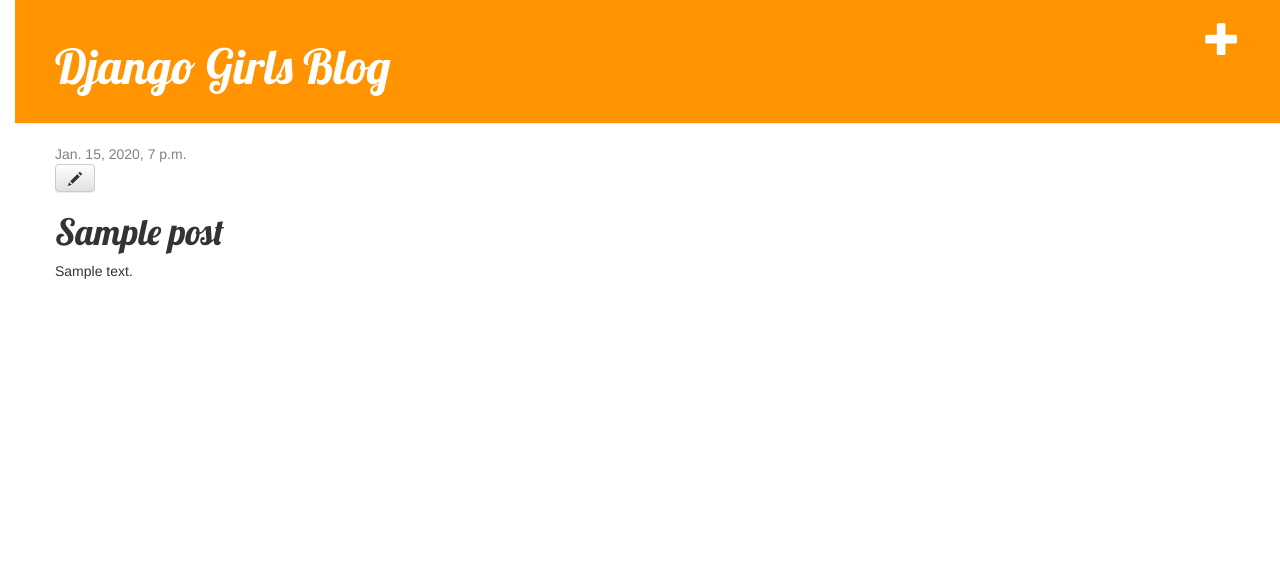
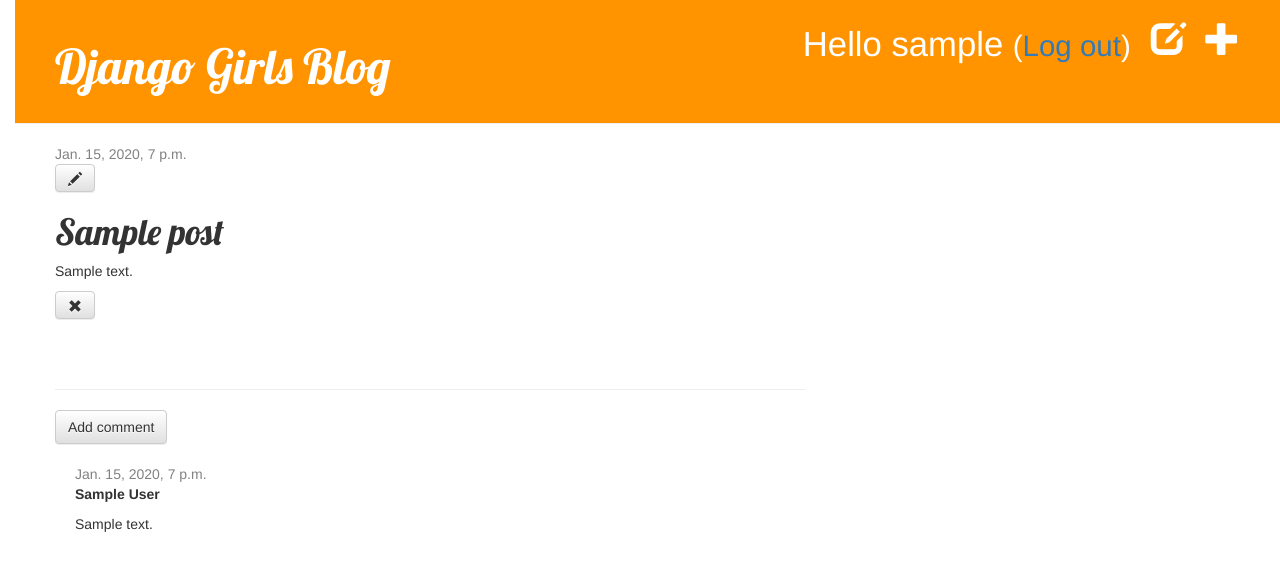
Before and after one commit to kim4pb/django-blog, a Django app: page /post/1/ in a window 1280 px wide. Shown: the top 571 px of the page. Run offline with Django 3.2, Linux system fonts and the light colour scheme; a user stored in the database is signed in; tables that the repository leaves empty hold one stand-in row (values such as "Sample post"); some libraries are stand-ins or nearby versions.

Commit message:
login, comment

```diff
--- a/blog/admin.py
+++ b/blog/admin.py
@@ -1,4 +1,5 @@
 from django.contrib import admin
-from .models import Post
+from .models import Post, Comment
 
 admin.site.register(Post)
+admin.site.register(Comment)
--- a/blog/models.py
+++ b/blog/models.py
@@ -18,3 +18,24 @@
 
     def __str__(self):
         return self.title
+
+    def publish(self):
+        self.published_date = timezone.now()
+        self.save()
+
+    def approved_comments(self):
+        return self.comments.filter(approved_comment=True)
+
+class Comment(models.Model):
+    post = models.ForeignKey('blog.Post', on_delete=models.CASCADE, related_name='comments')
+    author = models.CharField(max_length=200)
+    text = models.TextField()
+    created_date = models.DateTimeField(default=timezone.now)
+    approved_comment = models.BooleanField(default=False)
+
+    def approve(self):
+        self.approved_comment = True
+        self.save()
+
+    def __str__(self):
+        return self.text
--- a/blog/static/css/blog.css
+++ b/blog/static/css/blog.css
@@ -45,3 +45,7 @@
 .post h1 a, .post h1 a:visited {
     color: #000000;
 }
+
+.comment {
+    margin: 20px 0px 20px 20px;
+}
--- a/blog/templates/blog/base.html
+++ b/blog/templates/blog/base.html
@@ -12,6 +12,10 @@
         <div class="page-header">
             {% if user.is_authenticated %}
                 <a href="{% url 'post_new' %}" class="top-menu"><span class="glyphicon glyphicon-plus"></span></a>
+                <a href="{% url 'post_draft_list' %}" class="top-menu"><span class="glyphicon glyphicon-edit"></span></a>
+                <p class="top-menu">Hello {{ user.username }} <small>(<a href="{% url 'logout' %}">Log out</a>)</small></p>
+            {% else %}
+                <a href="{% url 'login' %}" class="top-menu"><span class="glyphicon glyphicon-lock"></span></a>
             {% endif %}
             <h1><a href="/">Django Girls Blog</a></h1>
         </div>
--- a/blog/templates/blog/post_detail.html
+++ b/blog/templates/blog/post_detail.html
@@ -6,11 +6,33 @@
             <div class="date">
                 {{ post.published_date }}
             </div>
+        {% else %}
+            <a class="btn btn-default" href="{% url 'post_publish' pk=post.pk %}">Publish</a>
         {% endif %}
         {% if user.is_authenticated %}
             <a class="btn btn-default" href="{% url 'post_edit' pk=post.pk %}"><span class="glyphicon glyphicon-pencil"></span></a>
         {% endif %}
         <h1>{{ post.title }}</h1>
         <p>{{ post.text|linebreaksbr }}</p>
+        {% if user.is_authenticated %}
+            <a class="btn btn-default" href="{% url 'post_remove' pk=post.pk %}"><span class="glyphicon glyphicon-remove"></span></a>
+        {% endif %}
     </div>
+    <hr>
+    <a class="btn btn-default" href="{% url 'add_comment_to_post' pk=post.pk %}">Add comment</a>
+    {% for comment in post.comments.all %}
+        <div class="comment">
+            <div class="date">
+                {{ comment.created_date }}
+                {% if not comment.approved_comment %}
+                    <a class="btn btn-default" href="{% url 'comment_remove' pk=comment.pk %}"><span class="glyphicon glyphicon-remove"></span></a>
+                    <a class="btn btn-default" href="{% url 'comment_approve' pk=comment.pk %}"><span class="glyphicon glyphicon-ok"></span></a>
+                {% endif %}
+            </div>
+            <strong>{{ comment.author }}</strong>
+            <p>{{ comment.text|linebreaks }}</p>
+        </div>
+    {% empty %}
+        <p>Leave a 1st comment for this post! :)</p>
+    {% endfor %}
 {% endblock %}
--- a/blog/templates/blog/post_list.html
+++ b/blog/templates/blog/post_list.html
@@ -8,6 +8,7 @@
                 <p>published: {{ post.published_date }}</p>
             </div>
             <p>{{ post.text|linebreaksbr }}</p>
+            <a href="{% url 'post_detail' pk=post.pk %}">Comments: {{ post.approved_comments.count }}</a>
         </div>
     {% endfor %}
 {% endblock %}
--- a/blog/urls.py
+++ b/blog/urls.py
@@ -1,4 +1,5 @@
 from django.urls import path
+# from django.urls import url
 from . import views
 
 urlpatterns = [
@@ -6,4 +7,11 @@
     path('post/<int:pk>/', views.post_detail, name='post_detail'),
     path('post/new', views.post_new, name='post_new'),
     path('post/<int:pk>/edit/', views.post_edit, name='post_edit'),
+    path('drafts/', views.post_draft_list, name='post_draft_list'),
+    # url(r'^post/(?P<pk>\d+)/publish/$', views.post_publish, name='post_publish'),
+    path('post/<int:pk>/publish/', views.post_publish, name='post_publish'),
+    path('post/<int:pk>/remove/', views.post_remove, name='post_remove'),
+    path('post/<int:pk>/comment/', views.add_comment_to_post, name='add_comment_to_post'),
+    path('comment/<int:pk>/approve/', views.comment_approve, name='comment_approve'),
+    path('comment/<int:pk>/remove/', views.comment_remove, name='comment_remove'),
 ]
--- a/blog/views.py
+++ b/blog/views.py
@@ -2,8 +2,9 @@
 from django.shortcuts import render
 from django.utils import timezone
 from django.shortcuts import render, get_object_or_404
-from .models import Post
-from .forms import PostForm
+from .models import Post, Comment
+from .forms import PostForm, CommentForm
+from django.contrib.auth.decorators import login_required
 
 def post_list(request):
     posts = Post.objects.filter(published_date__lte=timezone.now()).order_by('published_date')
@@ -13,19 +14,21 @@
     post = get_object_or_404(Post, pk=pk)
     return render(request, 'blog/post_detail.html', {'post': post})
 
+@login_required
 def post_new(request):
     if request.method == "POST":
         form = PostForm(request.POST)
         if form.is_valid():
             post = form.save(commit=False)
             post.author = request.user
-            post.published_date = timezone.now()
+            # post.published_date = timezone.now()
             post.save()
             return redirect('post_detail', pk=post.pk)
     else:
         form = PostForm()
     return render(request, 'blog/post_edit.html', {'form': form})
 
+@login_required
 def post_edit(request, pk):
     post = get_object_or_404(Post, pk=pk)
     if request.method == "POST":
@@ -33,9 +36,51 @@
         if form.is_valid():
             post = form.save(commit=False)
             post.author = request.user
-            post.published_date = timezone.now()
+            # post.published_date = timezone.now()
             post.save()
             return redirect('post_detail', pk=post.pk)
     else:
         form = PostForm(instance=post)
     return render(request, 'blog/post_edit.html', {'form': form})
+
+@login_required
+def post_draft_list(request):
+    posts = Post.objects.filter(published_date__isnull=True).order_by('created_date')
+    return render(request, 'blog/post_draft_list.html', {'posts': posts})
+
+@login_required
+def post_publish(request, pk):
+    post = get_object_or_404(Post, pk=pk)
+    post.publish()
+    return redirect('post_detail', pk=pk)
+
+@login_required
+def post_remove(request, pk):
+    post = get_object_or_404(Post, pk=pk)
+    post.delete()
+    return redirect('post_list')
+
+def add_comment_to_post(request, pk):
+    post = get_object_or_404(Post, pk=pk)
+    if request.method == "POST":
+        form = CommentForm(request.POST)
+        if form.is_valid():
+            comment = form.save(commit=False)
+            comment.post = post
+            comment.save()
+            return redirect('post_detail', pk=post.pk)
+    else:
+        form = CommentForm()
+    return render(request, 'blog/add_comment_to_post.html', {'form': form})
+
+@login_required
+def comment_approve(request, pk):
+    comment = get_object_or_404(Comment, pk=pk)
+    comment.approve()
+    return redirect('post_detail', pk=comment.post.pk)
+
+@login_required
+def comment_remove(request, pk):
+    comment = get_object_or_404(Comment, pk=pk)
+    comment.delete()
+    return redirect('post_detail', pk=comment.post.pk)
--- a/mysite/settings.py
+++ b/mysite/settings.py
@@ -120,3 +120,7 @@
 
 STATIC_URL = '/static/'
 STATIC_ROOT = os.path.join(BASE_DIR, 'static')
+
+# Login
+
+LOGIN_REDIRECT_URL = '/'
--- a/mysite/urls.py
+++ b/mysite/urls.py
@@ -15,8 +15,11 @@
 """
 from django.contrib import admin
 from django.urls import path, include
+from django.contrib.auth import views
 
 urlpatterns = [
     path('admin/', admin.site.urls),
+    path('accounts/login/', views.LoginView.as_view(), name='login'),
+    path('accounts/logout/', views.LogoutView.as_view(next_page='/'), name='logout'),
     path('', include('blog.urls')),
 ]
```
Also changed, not shown: blog/forms.py (+6 -1 lines), blog/templates/blog/add_comment_to_post.html (added, +9 -0 lines), blog/templates/blog/post_draft_list.html (added, +11 -0 lines), blog/templates/registration/login.html (added, +24 -0 lines), blog/migrations/0002_comment.py (added).
